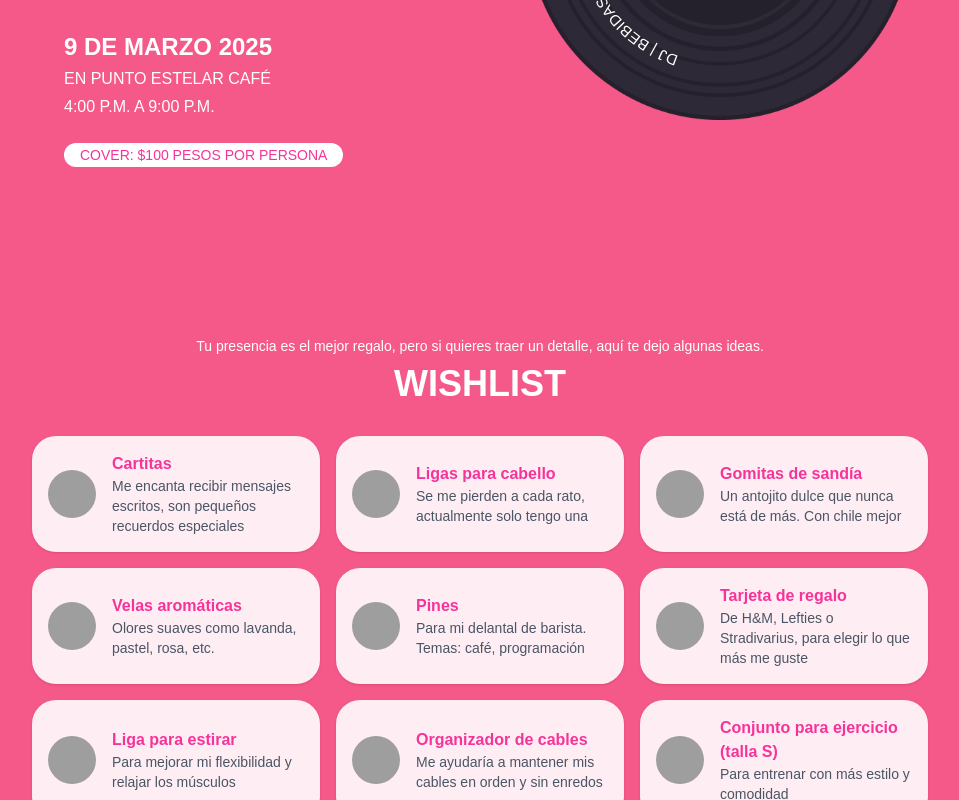
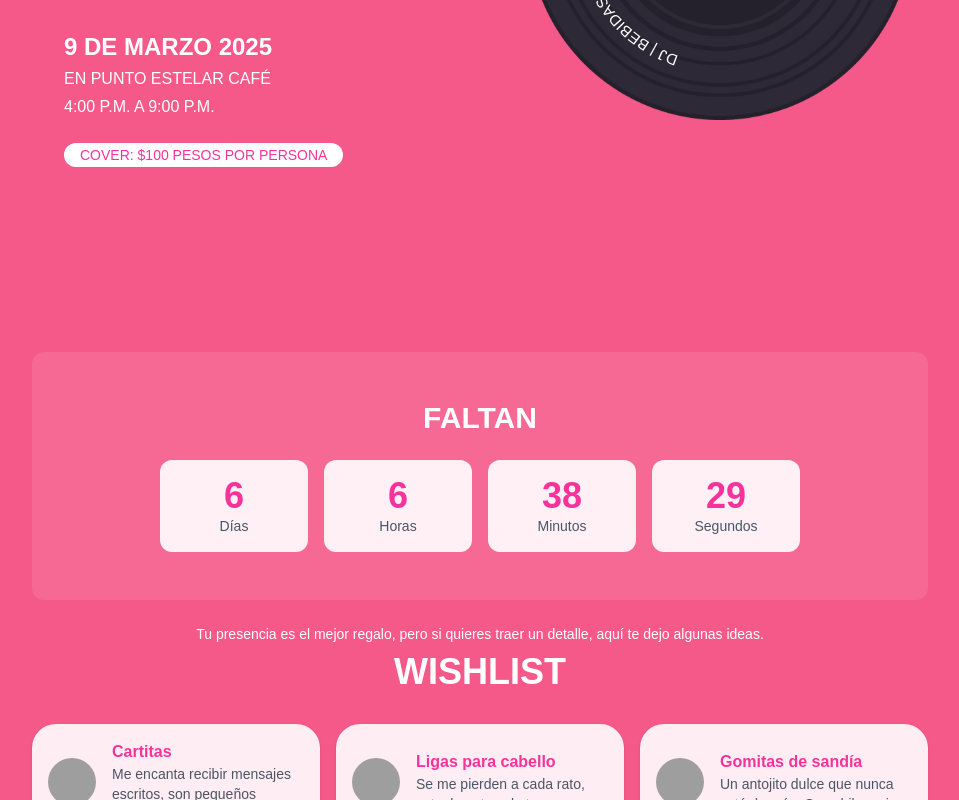
Before and after one commit to solofervqz/birthday23, a Next.js app: page / in a window 1280 px wide. Shown: the part 472-1272 px from the top of the page, without its empty margins (160-1119 px from the left). Built offline with nearby package versions, Linux system fonts and the light colour scheme; grey boxes are pictures that could not be loaded.

Commit message:
Countdown

```diff
--- a/src/app/page.js
+++ b/src/app/page.js
@@ -1,5 +1,6 @@
 import Image from "next/image"
 import { WishlistCard } from "../components/wishlist-card"
+import { Countdown } from "../components/countdown";
 
 const wishlistItems = [
   {
@@ -200,6 +201,13 @@ export default function VinylInvitation() {
         </div>
       </div>
 
+      {/* Countdown Section */}
+      <div className="px-4 my-6 ">
+        <div className="max-w-4xl mx-auto">
+          <Countdown />
+        </div>
+      </div>
+
       {/* Wishlist Section */}
       <div className="px-4 mt-2">
         <div className="max-w-4xl mx-auto">
--- /dev/null
+++ b/src/components/countdown.js
@@ -0,0 +1,59 @@
+"use client"
+
+import { useState, useEffect } from "react"
+
+export function Countdown() {
+    const [timeLeft, setTimeLeft] = useState({
+        days: 0,
+        hours: 0,
+        minutes: 0,
+        seconds: 0,
+    })
+
+    useEffect(() => {
+        const targetDate = new Date("2025-03-09T16:00:00")
+
+        const calculateTimeLeft = () => {
+            const now = new Date()
+            const difference = targetDate - now
+
+            if (difference > 0) {
+                const days = Math.floor(difference / (1000 * 60 * 60 * 24))
+                const hours = Math.floor((difference / (1000 * 60 * 60)) % 24)
+                const minutes = Math.floor((difference / 1000 / 60) % 60)
+                const seconds = Math.floor((difference / 1000) % 60)
+
+                setTimeLeft({ days, hours, minutes, seconds })
+            }
+        }
+
+        calculateTimeLeft()
+        const timer = setInterval(calculateTimeLeft, 1000)
+
+        return () => clearInterval(timer)
+    }, [])
+
+    return (
+        <div className="text-center mb-4 py-12 bg-white/10 rounded-xl backdrop-blur-sm">
+            <h2 className="text-3xl font-bold text-white mb-6">FALTAN</h2>
+            <div className="grid grid-cols-2 md:grid-cols-4 gap-4 max-w-2xl mx-auto px-4">
+                <div className="bg-white/90 p-4 rounded-xl">
+                    <div className="text-4xl font-bold text-pink-500">{timeLeft.days}</div>
+                    <div className="text-sm text-gray-600">Días</div>
+                </div>
+                <div className="bg-white/90 p-4 rounded-xl">
+                    <div className="text-4xl font-bold text-pink-500">{timeLeft.hours}</div>
+                    <div className="text-sm text-gray-600">Horas</div>
+                </div>
+                <div className="bg-white/90 p-4 rounded-xl">
+                    <div className="text-4xl font-bold text-pink-500">{timeLeft.minutes}</div>
+                    <div className="text-sm text-gray-600">Minutos</div>
+                </div>
+                <div className="bg-white/90 p-4 rounded-xl">
+                    <div className="text-4xl font-bold text-pink-500">{timeLeft.seconds}</div>
+                    <div className="text-sm text-gray-600">Segundos</div>
+                </div>
+            </div>
+        </div>
+    )
+}
```
